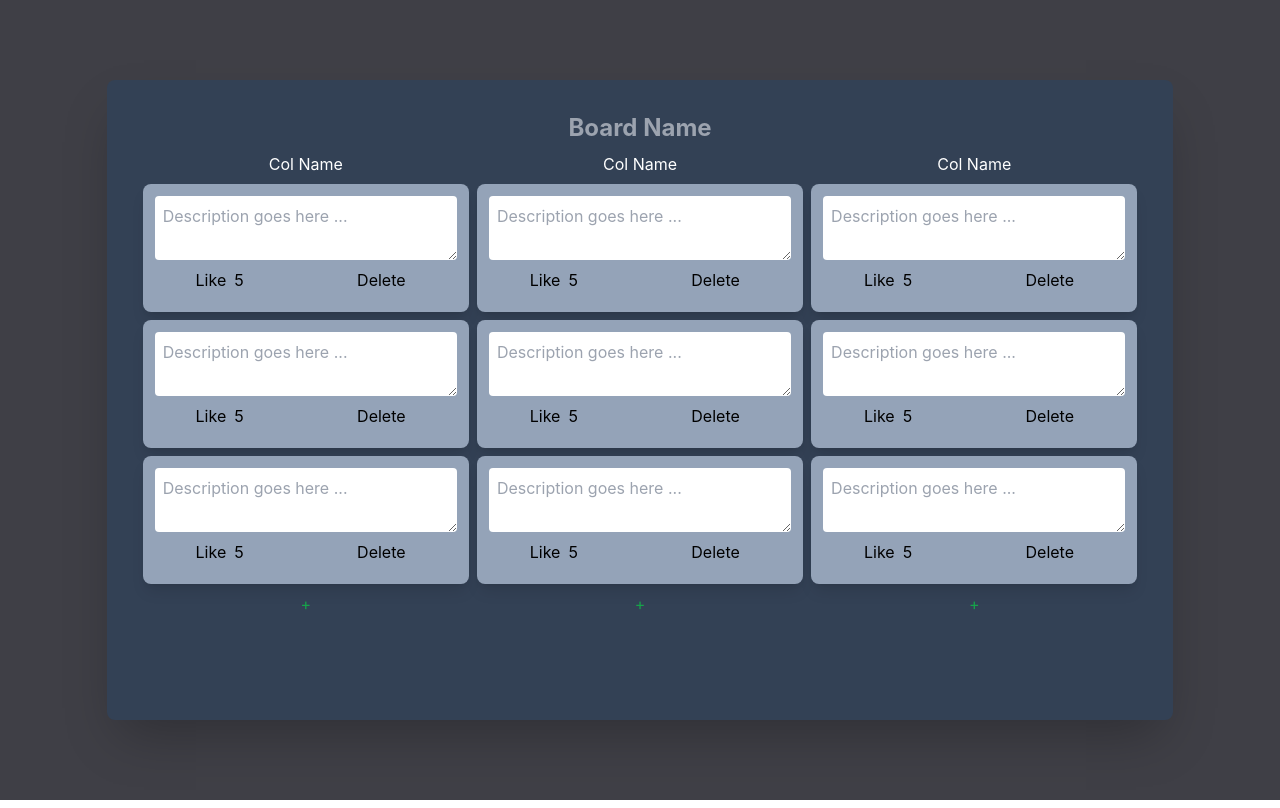
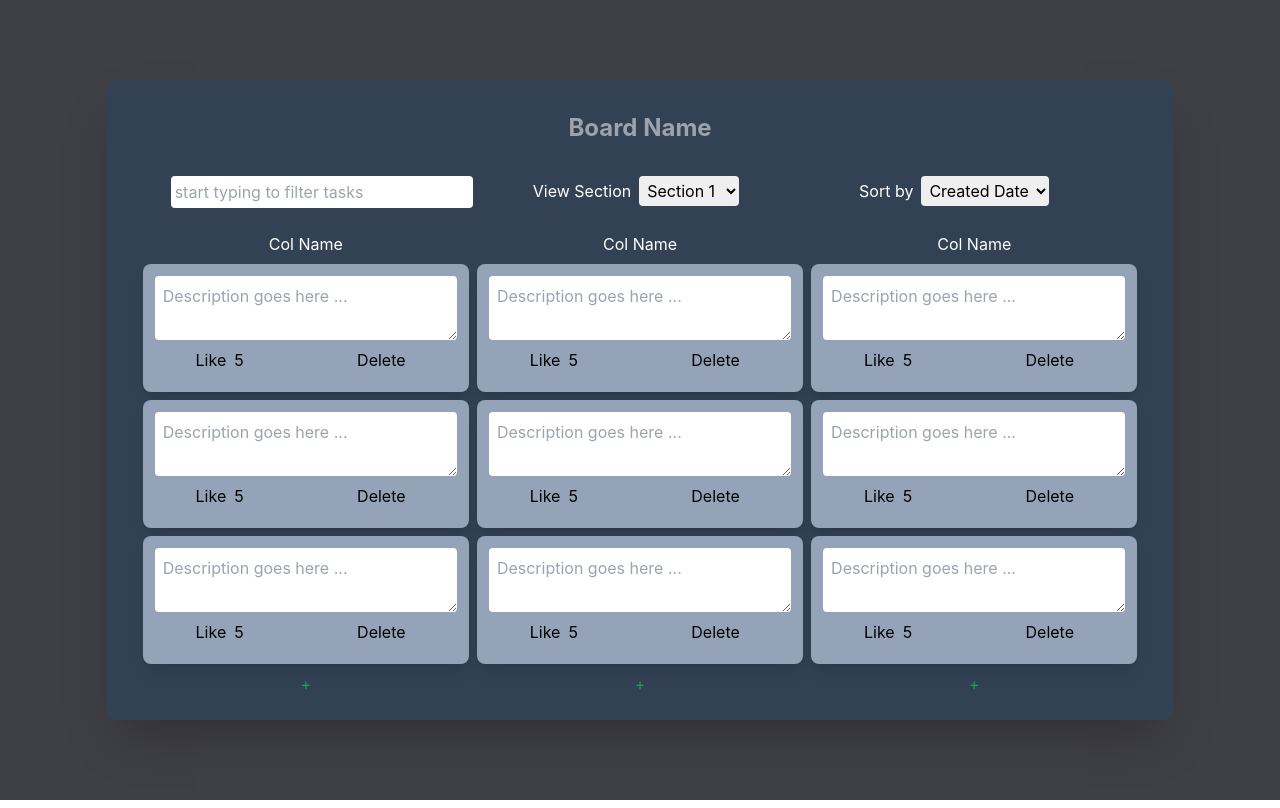
Before and after one commit to bahmanashtari/kanban, a React (Create React App) app: page / in a window 1280 px wide. Built offline with nearby package versions, Linux system fonts and the light colour scheme.

Commit message:
add: the Filter component

```diff
--- /dev/null
+++ b/src/components/Filters.js
@@ -0,0 +1,38 @@
+const Filters = props => {
+	return (
+		<from className='p-6 grid grid-flow-col grid-cols-3'>
+			<input
+				className='p-1 mx-2 rounded'
+				type='text'
+				id='search'
+				placeholder='start typing to filter tasks'></input>
+			<div>
+				<label className='text-white' for='section-filter'>
+					View Section
+				</label>
+				<select
+					className='p-1 mx-2 rounded'
+					id='section-filter'
+					name='section-filter'>
+					<option value='section1'>Section 1</option>
+					<option value='section2'>Section 2</option>
+					<option value='seciton3'>Section 3</option>
+				</select>
+			</div>
+			<div>
+				<label className='text-white' for='sort-by'>
+					Sort by
+				</label>
+				<select
+					className='p-1 mx-2 rounded'
+					id='sort-by'
+					name='sort-by'>
+					<option value='createdDate'>Created Date</option>
+					<option value='votes'>Votes</option>
+				</select>
+			</div>
+		</from>
+	)
+}
+
+export default Filters
--- a/src/components/MainBoard.js
+++ b/src/components/MainBoard.js
@@ -1,4 +1,5 @@
 import BoardSection from './BoardSection'
+import Filters from './Filters'
 
 const MainBoard = props => {
 	return (
@@ -6,6 +7,9 @@ const MainBoard = props => {
 			<div className='bg-slate-700 shadow-2xl rounded-lg p-8 w-5/6 h-4/5'>
 				<div className='h-10 align-text-top text-gray-400 font-bold text-2xl'>
 					Board Name
+				</div>
+				<div>
+					<Filters />
 				</div>
 				<div className='h-full grid grid-flow-col'>
 					<BoardSection />
```
